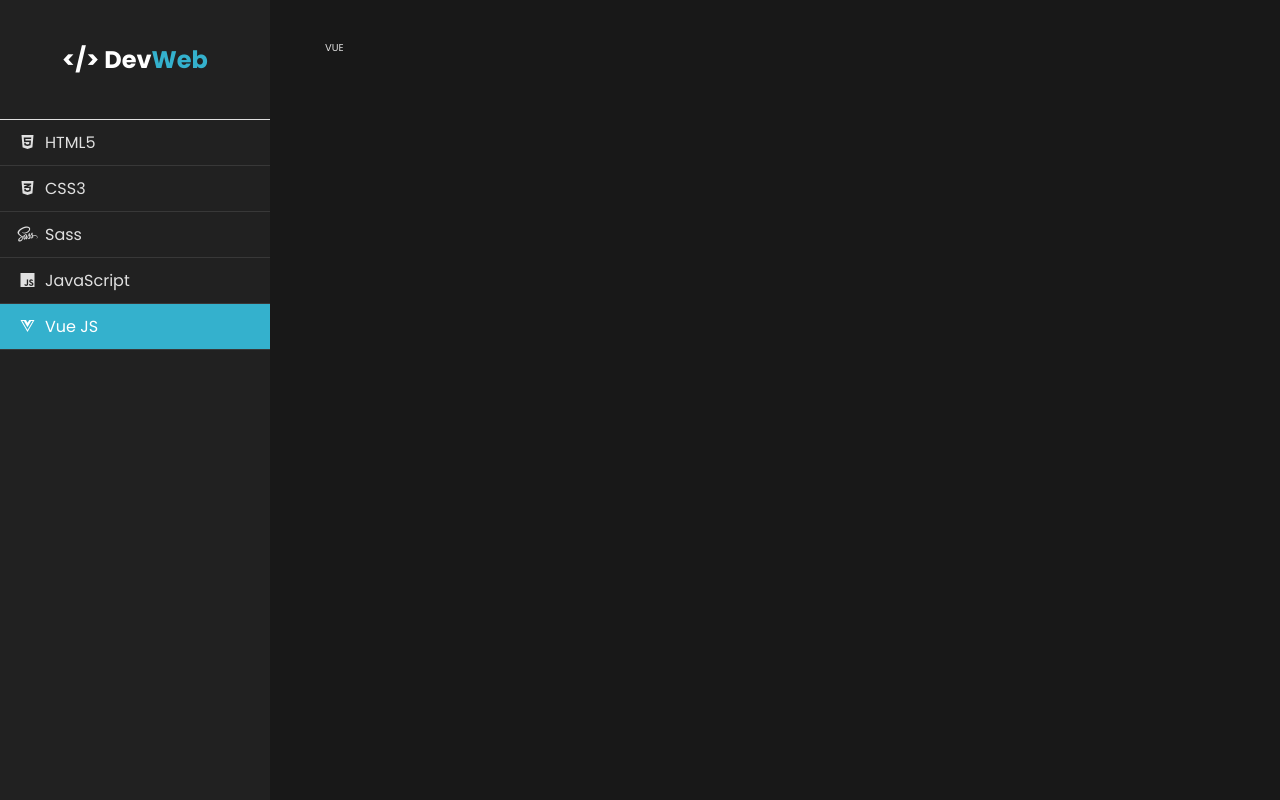
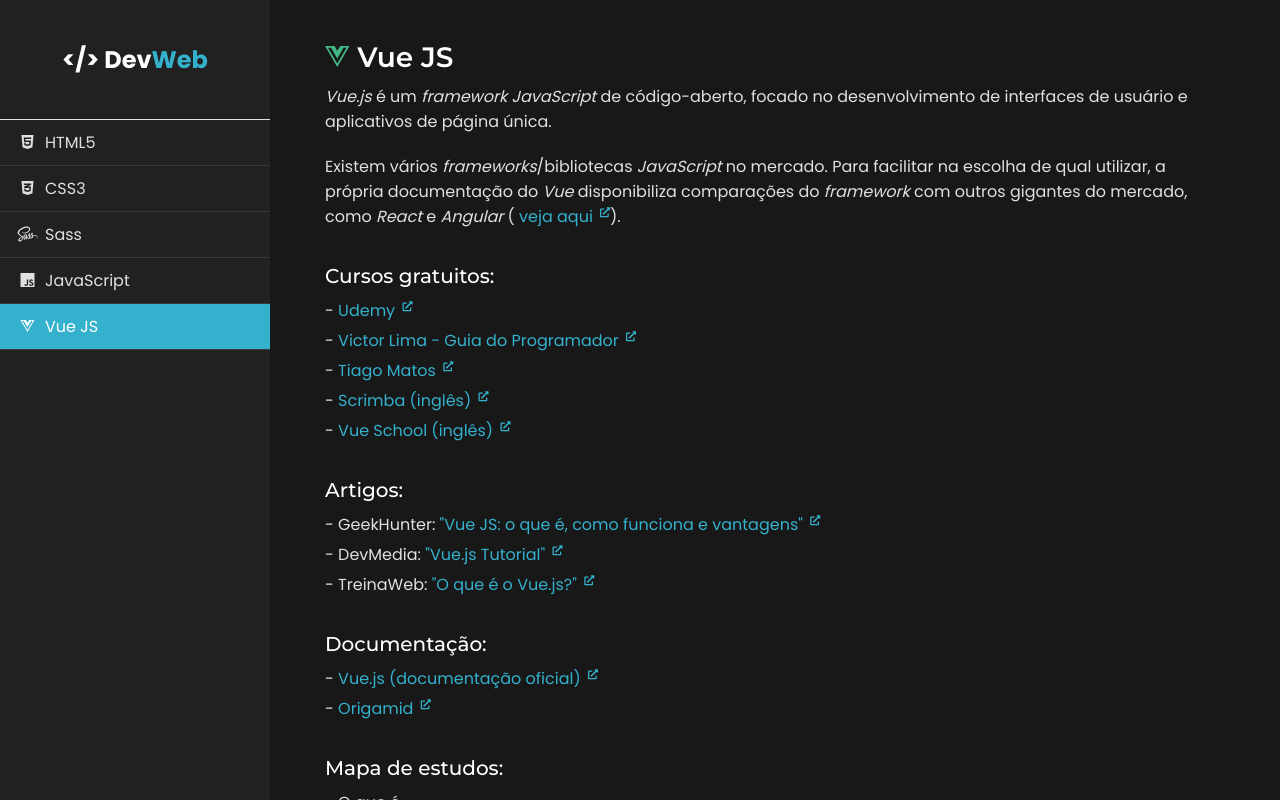
Before and after one commit to filipealvess/DevWeb, a Vue app: page /vue in a window 1280 px wide. Built offline with nearby package versions, Linux system fonts and the light colour scheme.

Commit message:
Fill vue view

```diff
--- a/src/views/Vuejs.vue
+++ b/src/views/Vuejs.vue
@@ -1,6 +1,106 @@
 <template>
   <div @click="$emit('click')" class="view">
-    VUE
+    <h2><i class="fab fa-vuejs icon"></i> Vue JS</h2>
+    <p>
+      <em>Vue.js</em> é um <em>framework JavaScript</em> de código-aberto, focado
+      no desenvolvimento de interfaces de usuário e aplicativos de página única.
+    </p>
+    <p>
+      Existem vários <em>frameworks</em>/bibliotecas <em>JavaScript</em> no
+      mercado. Para facilitar na escolha de qual utilizar, a própria documentação
+      do <em>Vue</em> disponibiliza comparações do <em>framework</em> com outros
+      gigantes do mercado, como <em>React</em> e <em>Angular</em>
+      (<a href="https://br.vuejs.org/v2/guide/comparison.html" target="_blank">
+        veja aqui
+      </a>).
+    </p>
+
+    <h3>Cursos gratuitos:</h3>
+    <ul>
+      <li>-
+        <a href="https://www.udemy.com/courses/search/?lang=pt&price=price-free&q=vue&sort=relevance&src=ukw" target="_blank">
+          Udemy
+        </a>
+      </li>
+      <li>-
+        <a href="https://www.youtube.com/playlist?list=PLJ_KhUnlXUPteacVhunyK5M8SKIadeED0" target="_blank">
+          Victor Lima - Guia do Programador
+        </a>
+      </li>
+      <li>-
+        <a href="https://www.youtube.com/playlist?list=PLcoYAcR89n-qq1vGRbaUiV6Q9puy0qigW" target="_blank">
+          Tiago Matos
+        </a>
+      </li>
+      <li>-
+        <a href="https://scrimba.com/allcourses?q=vue&price=free" target="_blank">
+          Scrimba (inglês)
+        </a>
+      </li>
+      <li>-
+        <a href="https://vueschool.io/courses?filter=free-courses" target="_blank">
+          Vue School (inglês)
+        </a>
+      </li>
+    </ul>
+
+    <h3>Artigos:</h3>
+    <ul>
+      <li>- GeekHunter:
+        <a href="https://blog.geekhunter.com.br/vue-js-so-vejo-vantagens-e-voce/" target="_blank">
+          "Vue JS: o que é, como funciona e vantagens"
+        </a>
+      </li>
+      <li>- DevMedia:
+        <a href="https://www.devmedia.com.br/vue-js-tutorial/38042" target="_blank">
+          "Vue.js Tutorial"
+        </a>
+      </li>
+      <li>- TreinaWeb:
+        <a href="https://www.treinaweb.com.br/blog/o-que-e-o-vue-js/" target="_blank">
+          "O que é o Vue.js?"
+        </a>
+      </li>
+    </ul>
+
+    <h3>Documentação:</h3>
+    <ul>
+      <li>-
+        <a href="https://br.vuejs.org/v2/guide/index.html" target="_blank">
+          Vue.js (documentação oficial)
+        </a>
+      </li>
+      <li>-
+        <a href="https://www.origamid.com/slide/vue-js-completo/#/0102-o-framework/1" target="_blank">
+          Origamid
+        </a>
+      </li>
+    </ul>
+
+    <h3>Mapa de estudos:</h3>
+    <ul>
+      <li>- O que é</li>
+      <li>- Como funciona</li>
+      <li>- Estrutura básica</li>
+      <li>- Condicionais e laços (<em>v-if</em>, <em>v-else</em>, <em>v-for</em>...)</li>
+      <li>- Interação do usuário e eventos (<em>v-model</em>, <em>v-on</em>)</li>
+      <li>- Instância <em>Vue</em></li>
+      <li>- Dados e metódos</li>
+      <li>- Ciclo de vida</li>
+      <li>- Interpolação</li>
+      <li>- Diretivas</li>
+      <li>- Abreviação de diretivas</li>
+      <li>- <em>Computed</em> vs <em>Methods</em> vs <em>Watch</em></li>
+      <li>- Interligações de classe e estilo</li>
+      <li>- Componentes</li>
+      <li>- Nomeação de componentes</li>
+      <li>- Propriedades</li>
+      <li>- Eventos personalizados</li>
+      <li>- <em>Vue CLI</em></li>
+      <li>- <em>Single File Components</em></li>
+      <li>- Transições e animações</li>
+      <li>Continue estudando...</li>
+    </ul>
   </div>
 </template>
 
@@ -15,4 +115,8 @@
 
 <style scoped>
   @import '../css/global-views.css';
+
+  .icon {
+    color: #41B883;
+  }
 </style>
```
